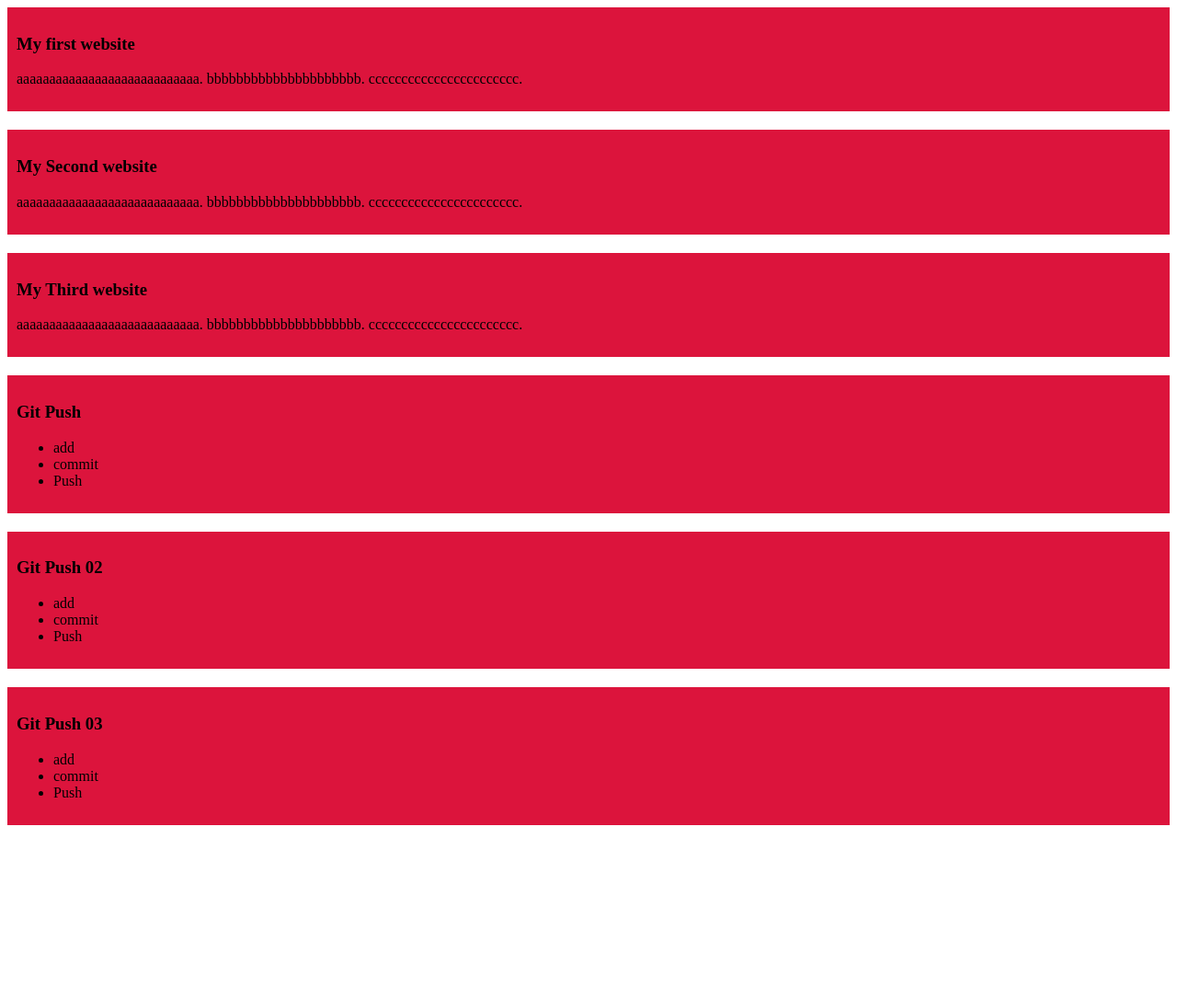
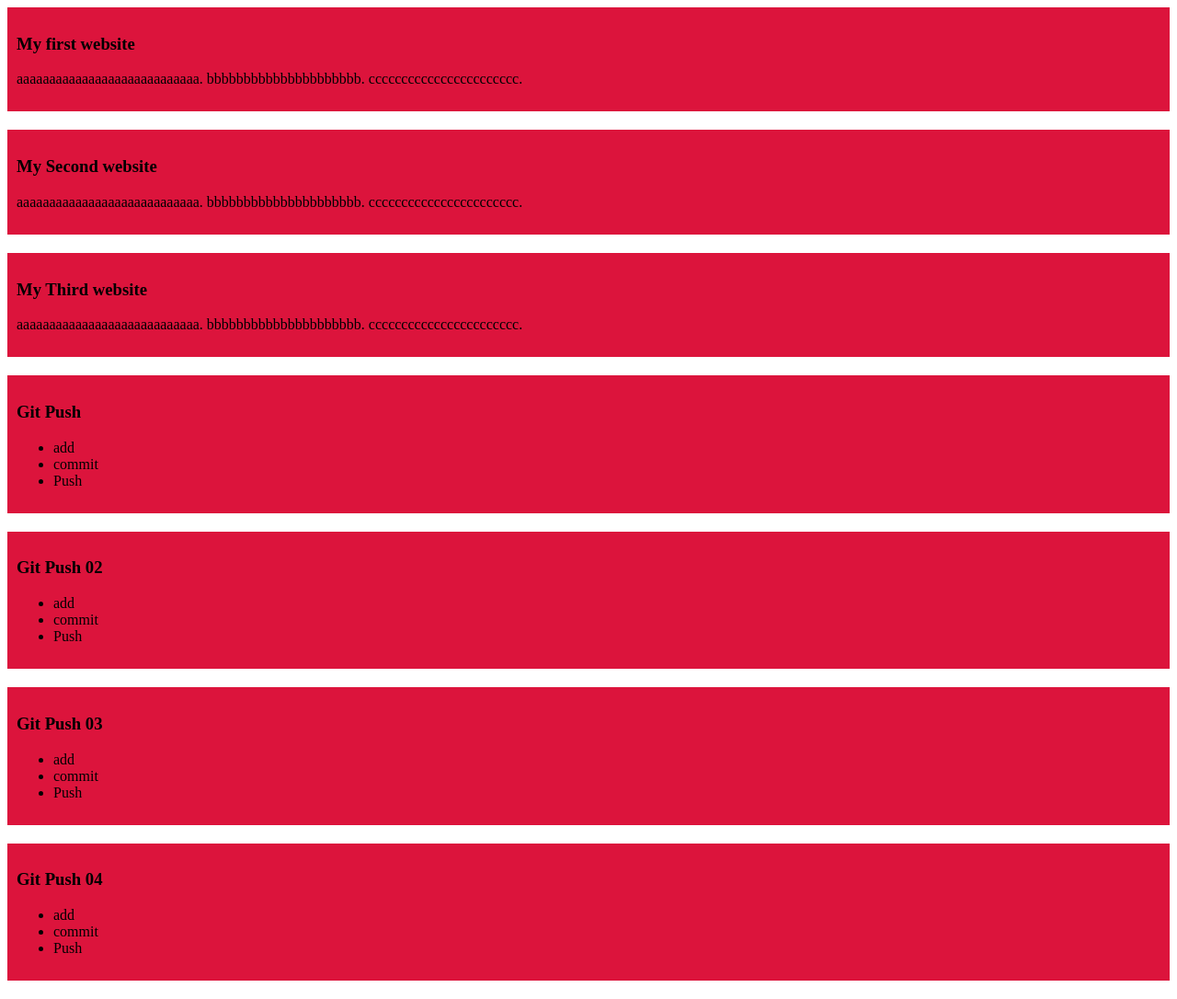
Before and after one commit to MdAktar143/my-shelly-coop-repo, a plain HTML site: page index.html in a window 1280 px wide. Shown: the whole page at 92% size. Before the commit the page ends 917 px from the top, so only its background shows below. Drawn offline with Linux system fonts and the light colour scheme.

Commit message:
it is ok

```diff
--- a/index.html
+++ b/index.html
@@ -45,6 +45,13 @@
             <li>Push</li>
         </ul>
     </div>
-
+    <div>
+        <h3>Git Push 04</h3>
+        <ul>
+            <li>add</li>
+            <li>commit</li>
+            <li>Push</li>
+        </ul>
+    </div>
 </body>
 </html>
```
